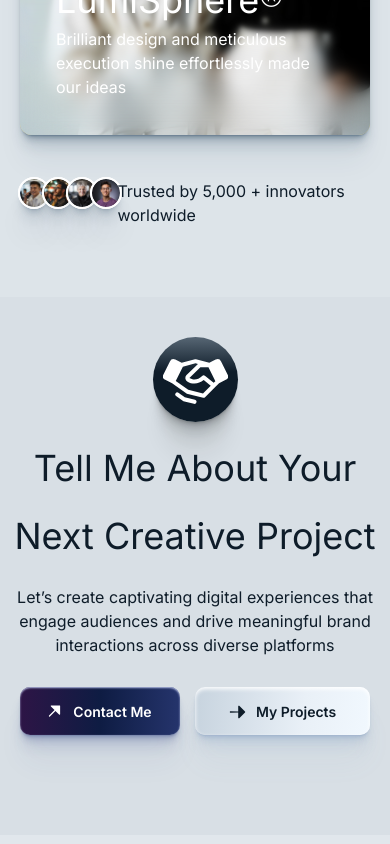
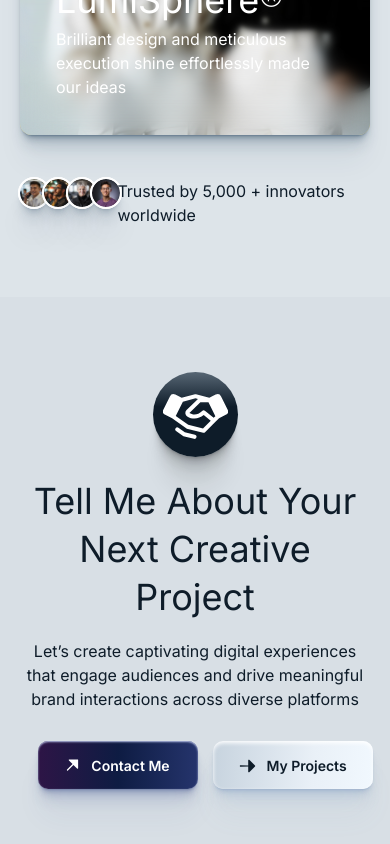
Before and after one commit to ask0ldd/FolioV2, a React (Vite) app: page / in a window 390 px wide. Shown: the part 10870-11714 px from the top of the page. Built offline with nearby package versions, Linux system fonts and the light colour scheme.

Commit message:
*edit* front / tell me about section : responsiveness improved

```diff
--- a/src/pages/app/sections/TellMeAbout.tsx
+++ b/src/pages/app/sections/TellMeAbout.tsx
@@ -2,15 +2,15 @@ import '../../../styles/TellMeAbout.css'
 
 function TellMeAbout(){
     return(
-        <section className='flex flex-col w-full pt-[40px] pb-[100px] items-center overflow-hidden bg-[#D8DFE5]'>
+        <section className='flex flex-col w-full items-center overflow-hidden bg-[#D8DFE5] px-[18px] md:px-[40px] xl:px-[80px] py-[75px] md:py-[100px]'>
 
             <div className="w-[85px] h-[85px] p-[10px] handshakeIconContainer rounded-full">
                 <svg xmlns="http://www.w3.org/2000/svg" viewBox="0 0 256 256" focusable="false" color="var(--token-d4c0a0e6-8fba-45bc-8f6f-215e608cd0df, rgb(255, 255, 255))" className="handshakeIcon"><g color="var(--token-d4c0a0e6-8fba-45bc-8f6f-215e608cd0df, rgb(255, 255, 255))"><path d="M254.3,107.91,228.78,56.85a16,16,0,0,0-21.47-7.15L182.44,62.13,130.05,48.27a8.14,8.14,0,0,0-4.1,0L73.56,62.13,48.69,49.7a16,16,0,0,0-21.47,7.15L1.7,107.9a16,16,0,0,0,7.15,21.47l27,13.51,55.49,39.63a8.06,8.06,0,0,0,2.71,1.25l64,16a8,8,0,0,0,7.6-2.1l40-40,15.08-15.08,26.42-13.21a16,16,0,0,0,7.15-21.46Zm-54.89,33.37L165,113.72a8,8,0,0,0-10.68.61C136.51,132.27,116.66,130,104,122L147.24,80h31.81l27.21,54.41Zm-41.87,41.86L99.42,168.61l-49.2-35.14,28-56L128,64.28l9.8,2.59-45,43.68-.08.09a16,16,0,0,0,2.72,24.81c20.56,13.13,45.37,11,64.91-5L188,152.66Zm-25.72,34.8a8,8,0,0,1-7.75,6.06,8.13,8.13,0,0,1-1.95-.24L80.41,213.33a7.89,7.89,0,0,1-2.71-1.25L51.35,193.26a8,8,0,0,1,9.3-13l25.11,17.94L126,208.24A8,8,0,0,1,131.82,217.94Z"></path></g></svg>
             </div>
 
-            <h2 className='dm-sans text-[36px] leading-[4.25rem] text-center md:text-[44px] xl:text-[56px] mt-[12px] md:mt-[28px] max-w-[800px]'>Tell Me About Your Next Creative Project</h2>
+            <h2 className='dm-sans text-[36px] leading-[3rem] md:leading-[4.25rem] text-center md:text-[44px] xl:text-[56px] mt-[20px] md:mt-[28px] max-w-[800px]'>Tell Me About Your Next Creative Project</h2>
 
-            <span className='mt-[15px] max-w-[600px] text-center translate-x-[0px] opacity-100 heroTextTransition delay2s'>
+            <span className='mt-[18px] max-w-[600px] text-center translate-x-[0px] opacity-100 heroTextTransition delay2s'>
                 Let’s create captivating digital experiences that engage audiences and drive meaningful brand interactions across diverse platforms
             </span>
 
```
